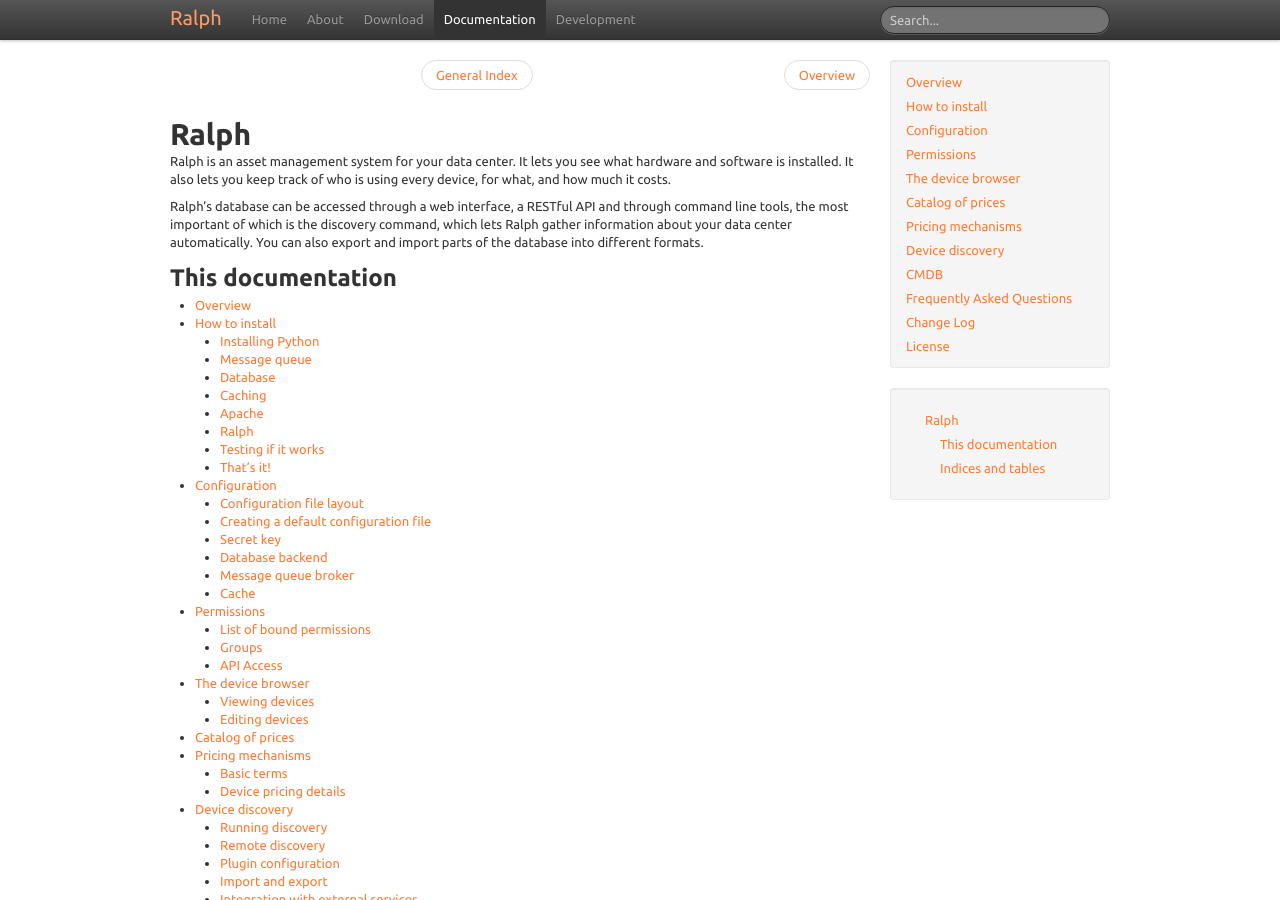
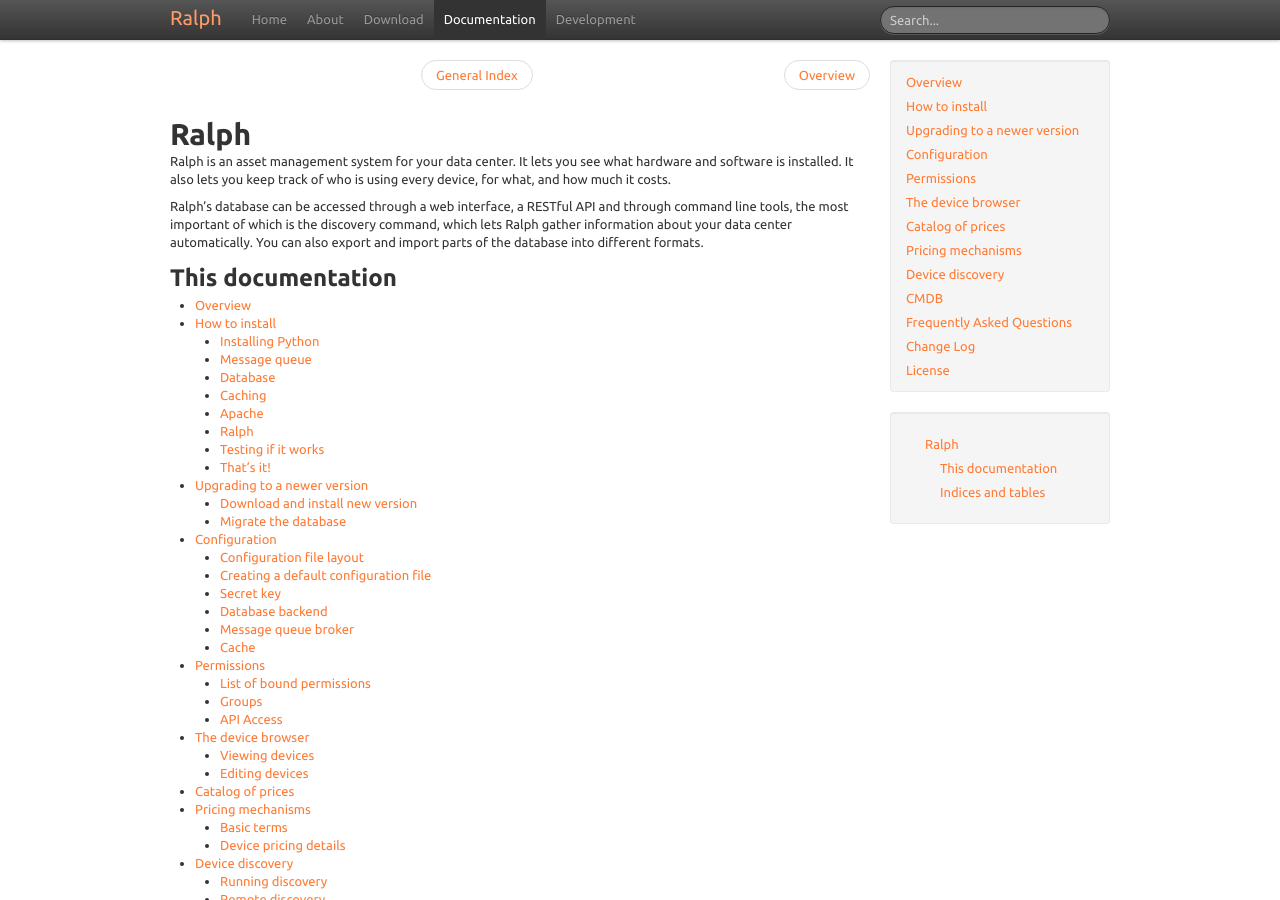
Before and after one commit to allegro/ralph, a Sphinx documentation site: the page built from doc/index.rst, in a window 1280 px wide and 900 px high. Built offline with Sphinx 7.4.7, drawn with Linux system fonts in a browser that asks for light colours; some of the changed lines change nothing that is shown.

Commit message:
Documented the upgrade process

```diff
--- a/doc/index.rst
+++ b/doc/index.rst
@@ -8,6 +8,7 @@
 
    overview
    installation
+   upgrade
    configuration
    permissions
    browser
--- /dev/null
+++ b/doc/upgrade.rst
@@ -0,0 +1,46 @@
+Upgrading to a newer version
+============================
+
+We release new versions of Ralph with new features and fixed bugs, so it's a
+good idea to upgrade your installation when there is a new release. The upgrade
+is a two-step process: first, you need to download and install new code, then
+you need to migrate your database to be compatible with the new version.
+
+Download and install new version
+--------------------------------
+
+Before you start the upgrade, you need to stop any Ralph processes that are
+running -- otherwise you can get some unpredictable behavior when your files
+and database are half-way through the upgrade process.
+
+If you installed from pip, then you can simply do::
+
+    (ralph)$ pip install --upgrade ralph
+    [...]
+
+If you installed from source, then pull in a new version and install it::
+
+    (ralph)$ git pull
+    [...]
+    (ralph)$ pip install --upgrade -e .
+    [...]
+
+Either way, you need to upgrade the static files::
+
+    (ralph)$ ralph collectstatic
+    [...]
+
+
+Migrate the database
+--------------------
+
+Some versions of Ralph will change the database schema in order to add or change
+some of the models of the data that is stored in there. You need to migrate the
+database to the current version of Ralph::
+
+    (ralph)$ ralph syncdb
+    [...]
+    (ralph)$ ralph migrate
+    [...]
+
+Once your code is upgraded and the database is migrated, you can start all your Ralph processes back and enjoy the new version.
```
